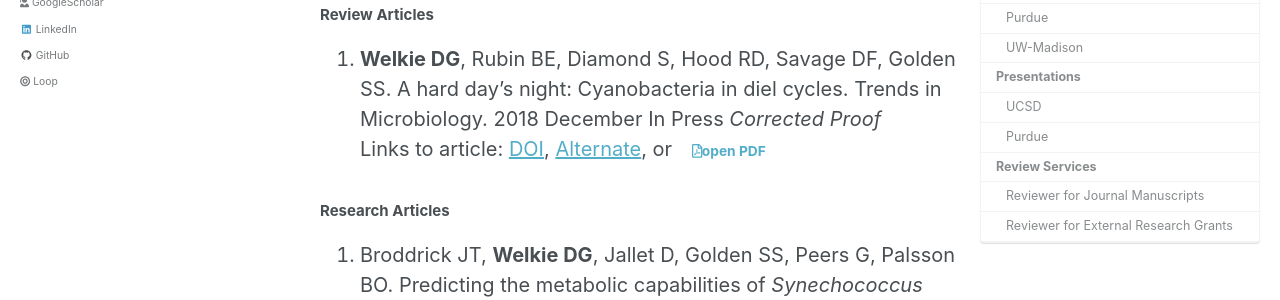
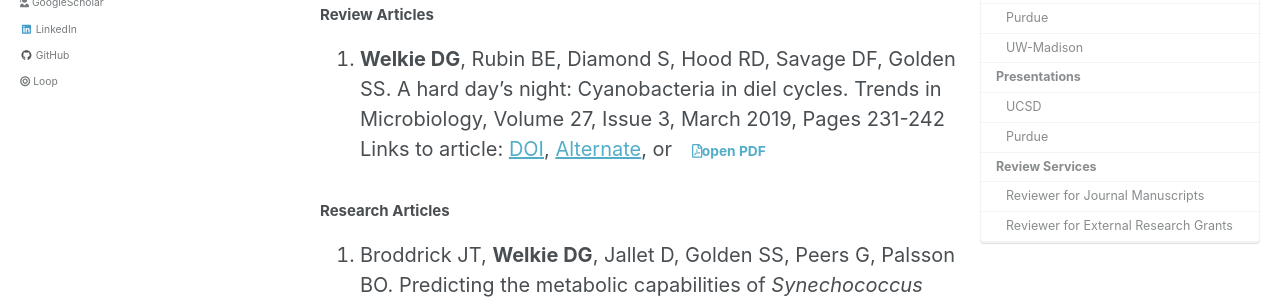
Before and after one commit to dwelkie/dwelkie.github.io, a Jekyll site: the page built from _pages/CV.md, in a window 1280 px wide and 900 px high, scrolled down 385 px. Shown: the part 213-513 px from the top of the window. Built offline with Jekyll 4.4.1, drawn with Linux system fonts in a browser that asks for light colours; nearby versions of some CDN libraries.

Commit message:
Updated review article ditation

```diff
--- a/_pages/CV.md
+++ b/_pages/CV.md
@@ -19,7 +19,7 @@ toc_label: "Quick scroll"
 This pub list can also be viewed on <a href="https://scholar.google.com/citations?user=a_M2Gc4AAAAJ&hl=en={{ page.url | absolute_url | url_encode }}" class="btn btn--linkedin" onclick="tab.open(this.href, 'tab); return false;" title="{{ site.data.ui-text[site.locale].share_on_label | default: 'Open tab for' }} Google Scholar"><i class="fas fa-graduation-cap" aria-hidden="true"></i><span>Google Schlar Profile</span></a>
 ## UCSD
 ### Review Articles
-1.   **Welkie DG**, Rubin BE, Diamond S, Hood RD, Savage DF, Golden SS. A hard day’s night: Cyanobacteria in diel cycles. Trends in Microbiology. 2018 December In Press *Corrected Proof* <br/>
+1.   **Welkie DG**, Rubin BE, Diamond S, Hood RD, Savage DF, Golden SS. A hard day’s night: Cyanobacteria in diel cycles. Trends in Microbiology, Volume 27, Issue 3, March 2019, Pages 231-242 <br/>
 Links to article: [DOI](https://doi.org/10.1016/j.tim.2018.11.002){:target="_blank"}, [Alternate](https://www.sciencedirect.com/science/article/pii/S0966842X1830252X){:target="_blank"}, or <a class="btn btn-success btn-lg" href="https://drive.google.com/file/d/1HwKxuuA43H0-wZkprE2fg8e0o29LBgb0/view?usp=sharing" target="_blank" ><i class="far fa-file-pdf"></i>open PDF
 
 ### Research Articles
```
